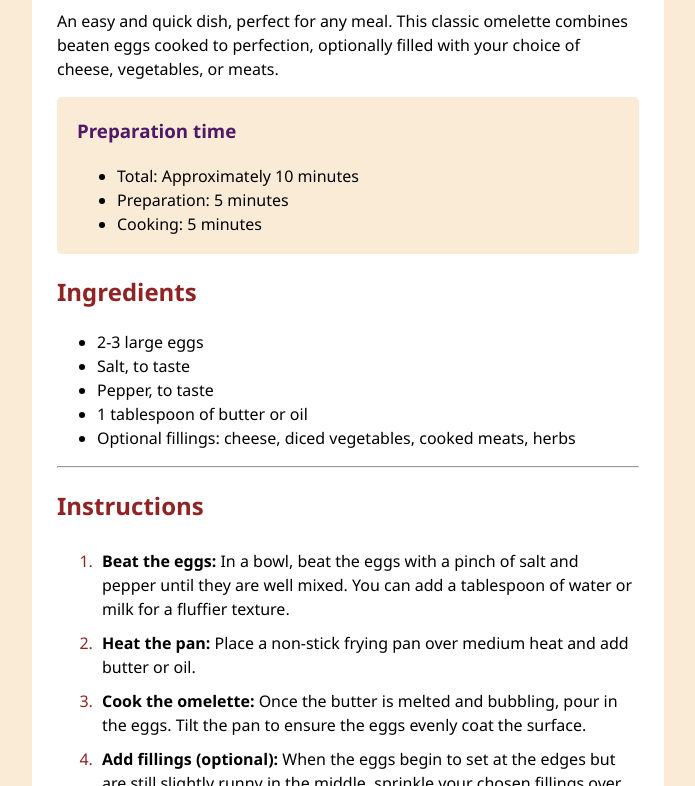
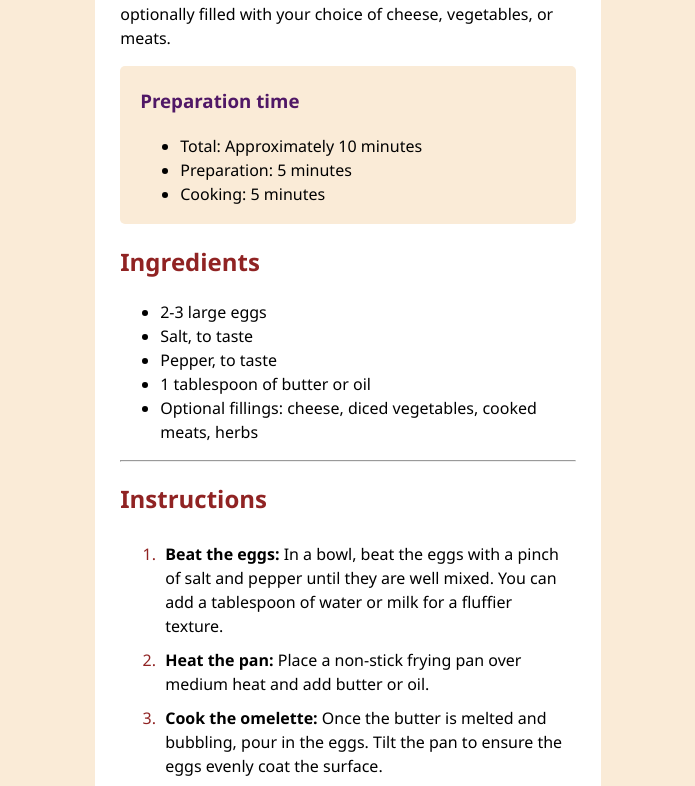
Before and after one commit to krishna-tejaswi/Recipie-page, a plain HTML site: page index.html in a window 1280 px wide. Shown: the part 408-1194 px from the top of the page, without its empty margins (292-987 px from the left). Drawn offline with Linux system fonts and the light colour scheme.

Commit message:
second commit

```diff
--- a/styles.css
+++ b/styles.css
@@ -62,7 +62,7 @@ table tr:last-child{
   border-bottom: 1px solid white;
 }
 
-@media screen and (min-width:680px){
+@media screen and (min-width:780px){
   body{
     background-color: antiquewhite;
     display: flex;
@@ -75,8 +75,9 @@ table tr:last-child{
     padding: 20px;
     border-radius: 30px;
   }
+
   .card{
-    width: 50%;
+    width: 40%;
     background-color: white;
     border-radius: 15px;
   }
```
